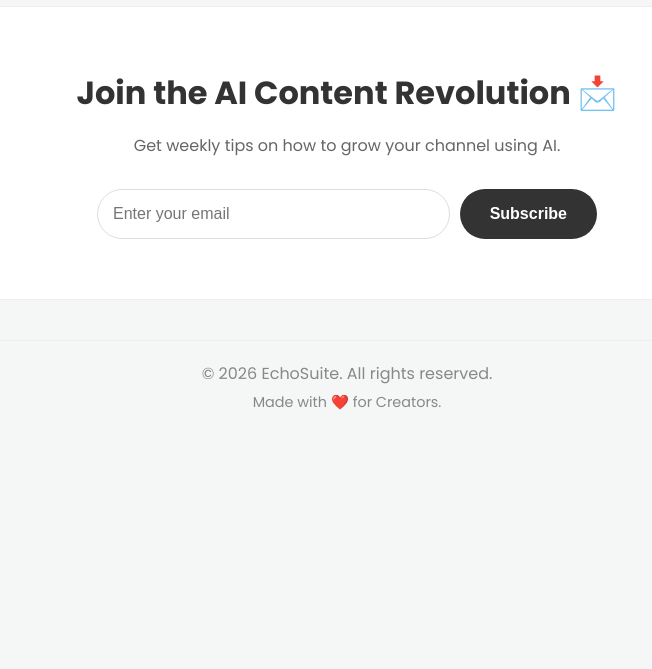
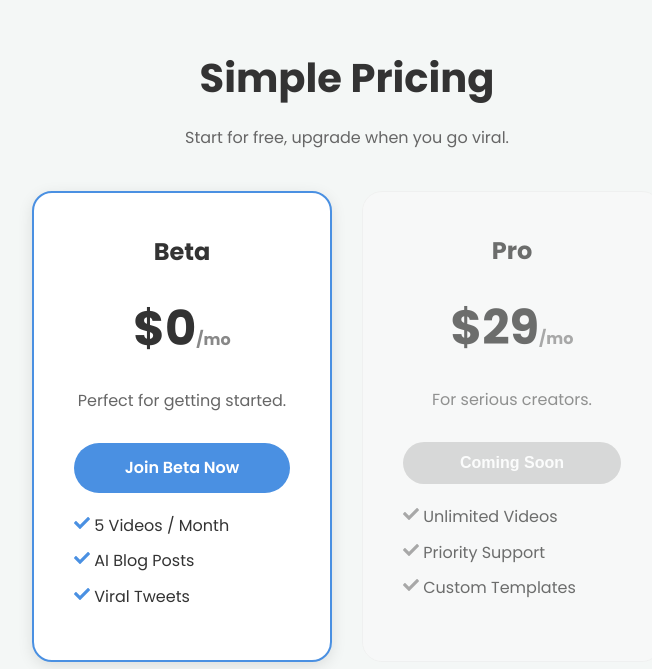
Before and after one commit to digitaltoolshub29/echosuite, a React (Vite) app in the folder frontend/: page / in a window 1280 px wide. Shown: the part 1891-2560 px from the top of the page, without its empty margins (293-945 px from the left). Before the commit the page ends 2325 px from the top, so only its background shows below. Built offline with nearby package versions, Linux system fonts and the light colour scheme.

Commit message:
Add Pricing Table

```diff
--- a/frontend/src/pages/Home.jsx
+++ b/frontend/src/pages/Home.jsx
@@ -1,6 +1,6 @@
 import { useState } from 'react'
 import { Link } from 'react-router-dom'
-import { FaYoutube, FaPenNib, FaTwitter, FaArrowRight } from 'react-icons/fa'
+import { FaYoutube, FaPenNib, FaTwitter, FaArrowRight, FaCheck } from 'react-icons/fa'
 import { toast } from 'react-toastify'
 import axios from 'axios'
 
@@ -10,7 +10,6 @@ function Home() {
   const onSubscribe = async (e) => {
     e.preventDefault()
     try {
-      // إرسال الطلب للسيرفر
       await axios.post('/api/newsletter', { email })
       toast.success('Thanks for subscribing! 🎉')
       setEmail('')
@@ -83,7 +82,43 @@ function Home() {
         </div>
       </section>
 
-      {/* Newsletter Section (Real!) */}
+      {/* Pricing Section (New! 💰) */}
+      <section style={{ padding: '40px 0', marginBottom: '60px', textAlign: 'center' }}>
+        <h2 style={{ fontSize: '2.5rem', marginBottom: '15px', color: '#333' }}>Simple Pricing</h2>
+        <p style={{ color: '#666', marginBottom: '40px' }}>Start for free, upgrade when you go viral.</p>
+
+        <div style={{ display: 'flex', justifyContent: 'center', gap: '30px', flexWrap: 'wrap' }}>
+
+          {/* Free Plan */}
+          <div style={{ backgroundColor: '#fff', padding: '40px', borderRadius: '20px', width: '300px', boxShadow: '0 4px 15px rgba(0,0,0,0.1)', border: '2px solid #4a90e2' }}>
+            <h3 style={{ fontSize: '1.5rem', marginBottom: '10px' }}>Beta</h3>
+            <h1 style={{ fontSize: '3rem', margin: '20px 0', color: '#333' }}>$0<span style={{ fontSize: '1rem', color: '#888' }}>/mo</span></h1>
+            <p style={{ color: '#666', marginBottom: '30px' }}>Perfect for getting started.</p>
+            <Link to='/register' className='btn btn-block' style={{ marginBottom: '20px', borderRadius: '50px' }}>Join Beta Now</Link>
+            <ul style={{ textAlign: 'left', listStyle: 'none', padding: 0 }}>
+              <li style={{ marginBottom: '10px' }}><FaCheck color='#4a90e2' /> 5 Videos / Month</li>
+              <li style={{ marginBottom: '10px' }}><FaCheck color='#4a90e2' /> AI Blog Posts</li>
+              <li style={{ marginBottom: '10px' }}><FaCheck color='#4a90e2' /> Viral Tweets</li>
+            </ul>
+          </div>
+
+          {/* Pro Plan (Disabled) */}
+          <div style={{ backgroundColor: '#f9f9f9', padding: '40px', borderRadius: '20px', width: '300px', border: '1px solid #eee', opacity: '0.7' }}>
+            <h3 style={{ fontSize: '1.5rem', marginBottom: '10px' }}>Pro</h3>
+            <h1 style={{ fontSize: '3rem', margin: '20px 0', color: '#333' }}>$29<span style={{ fontSize: '1rem', color: '#888' }}>/mo</span></h1>
+            <p style={{ color: '#666', marginBottom: '30px' }}>For serious creators.</p>
+            <button disabled className='btn' style={{ marginBottom: '20px', borderRadius: '50px', backgroundColor: '#ccc', cursor: 'not-allowed', width: '100%' }}>Coming Soon</button>
+            <ul style={{ textAlign: 'left', listStyle: 'none', padding: 0 }}>
+              <li style={{ marginBottom: '10px' }}><FaCheck color='#888' /> Unlimited Videos</li>
+              <li style={{ marginBottom: '10px' }}><FaCheck color='#888' /> Priority Support</li>
+              <li style={{ marginBottom: '10px' }}><FaCheck color='#888' /> Custom Templates</li>
+            </ul>
+          </div>
+
+        </div>
+      </section>
+
+      {/* Newsletter Section */}
       <section style={{ textAlign: 'center', padding: '60px 20px', backgroundColor: '#fff', borderRadius: '20px', marginBottom: '40px', border: '1px solid #eee' }}>
         <h3 style={{ fontSize: '2rem', marginBottom: '15px', color: '#333' }}>Join the AI Content Revolution 📩</h3>
         <p style={{ color: '#666', marginBottom: '30px' }}>Get weekly tips on how to grow your channel using AI.</p>
```
